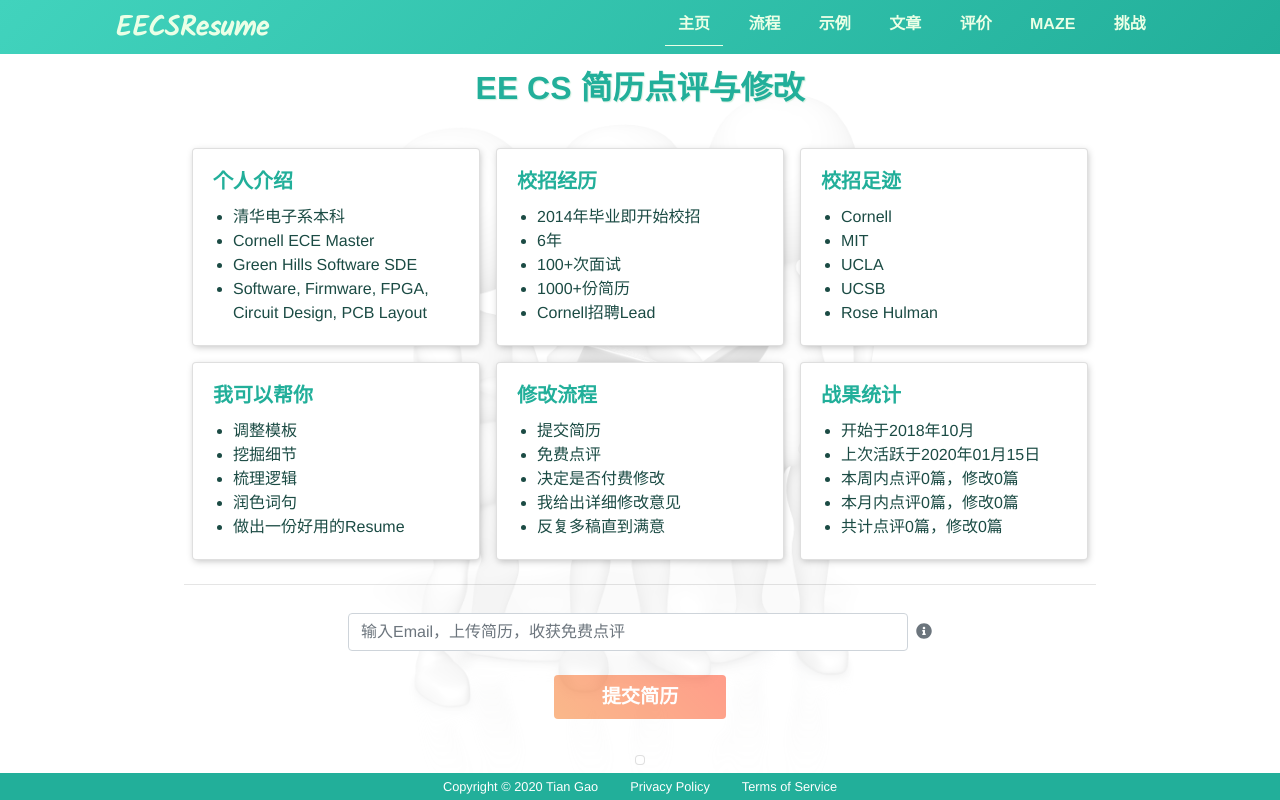
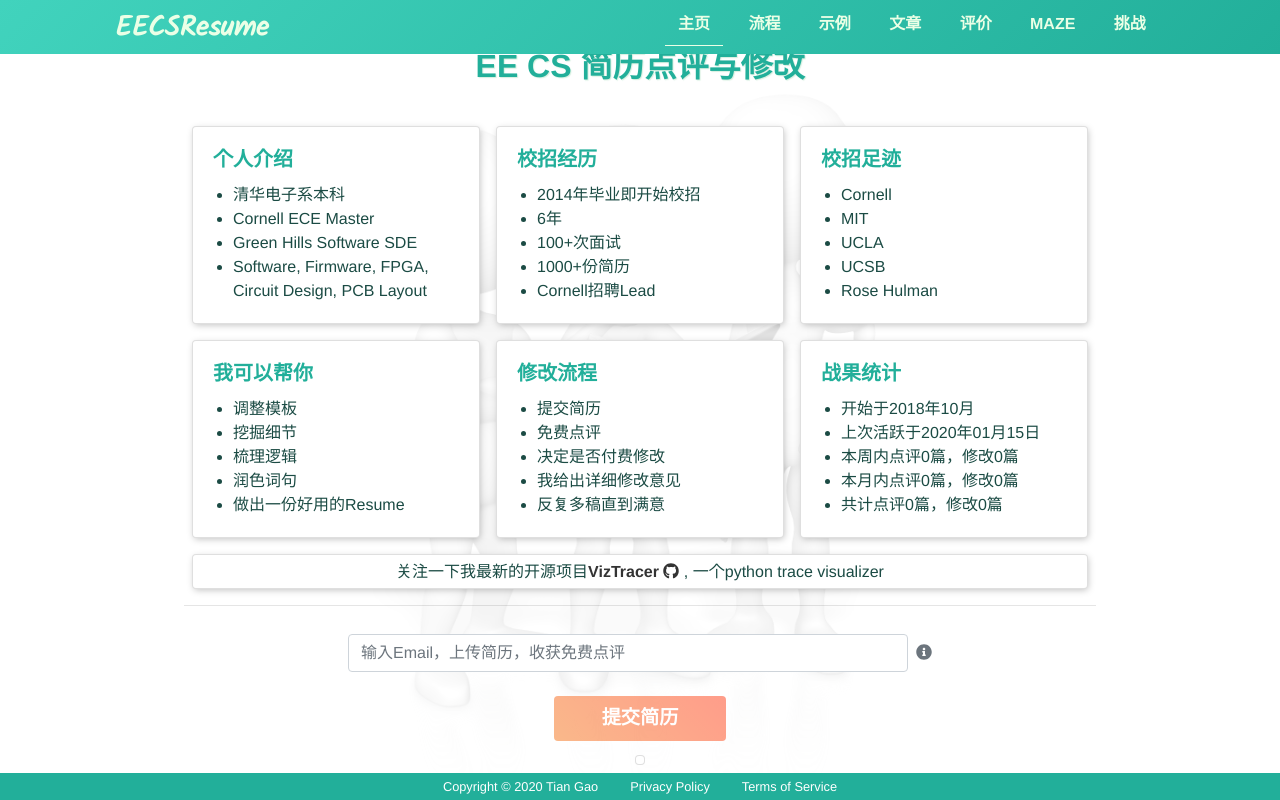
Before and after one commit to gaogaotiantian/eecsresume, a Flask app: page / in a window 1280 px wide. Run offline with Flask 2, Linux system fonts and the light colour scheme; tables that the repository leaves empty hold one stand-in row (values such as "Sample post"); some libraries are stand-ins or nearby versions.

Commit message:
Add ad for viztracer

```diff
--- a/static/eecsresume.css
+++ b/static/eecsresume.css
@@ -283,6 +283,16 @@ h1,h2,h3,h4,h5,.lead {
   padding-inline-start: 20px;
 }
 
+.info-box {
+  box-shadow: 1px 2px 7px -1px rgba(0, 0, 0, 0.25);
+  border: 1px solid rgba(0,0,0,.125);
+  border-radius: .25rem;
+  color: #1b4b44;
+  background-color: #fff;
+  margin: 0.5rem;
+  padding: 0.3rem;
+}
+
 .fa-check,
 .fa-arrow-right {
   color: #22af9a;
--- a/templates/index.html
+++ b/templates/index.html
@@ -97,6 +97,9 @@
 
 
         </div>
+        <div class="mt-2 info-box">
+          关注一下我最新的开源项目<a href="https://github.com/gaogaotiantian/viztracer"><b>VizTracer</b> <i class="fab fa-github"></i> </a>, 一个python trace visualizer
+        </div>
 
         <hr>
 
```
